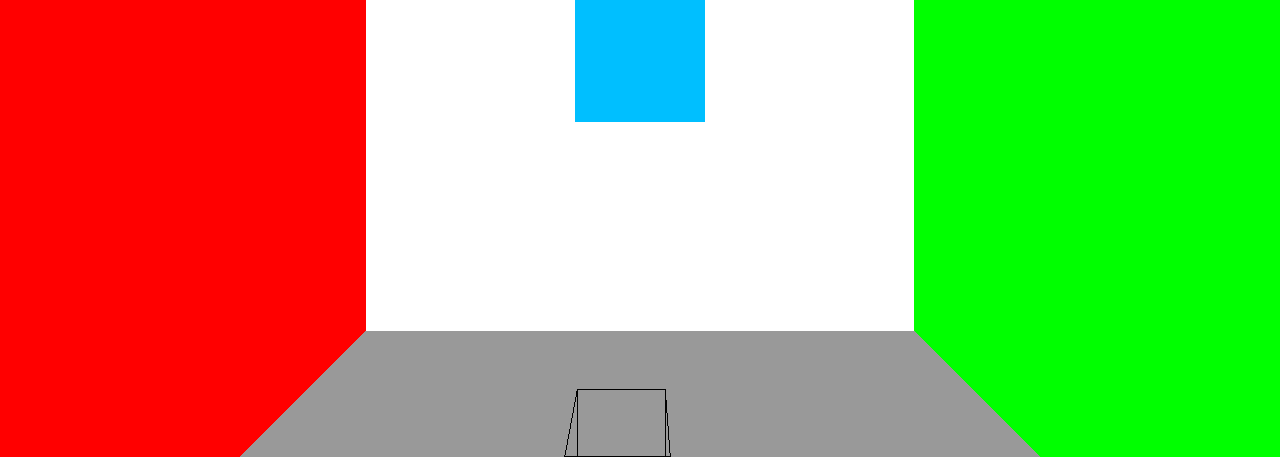
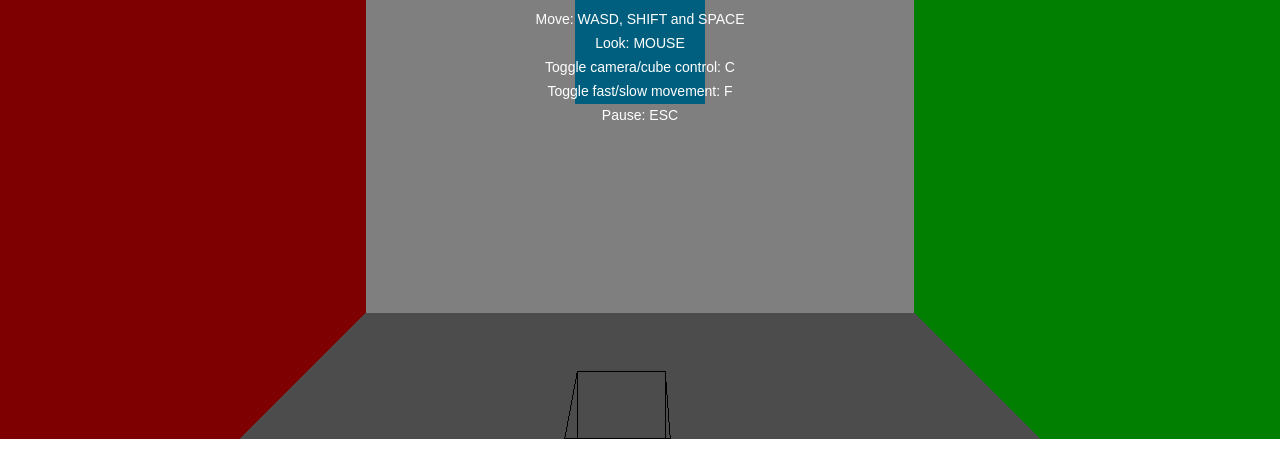
Before and after one commit to JUST0M/graphics-project, a plain HTML site: page index.html in a window 1280 px wide. Shown: the part 361-818 px from the top of the page. Drawn offline with nearby package versions, Linux system fonts and the light colour scheme; animation ran at ten frames a second.

Commit message:
Add timer and stop after N rounds

```diff
--- a/index.html
+++ b/index.html
@@ -4,12 +4,66 @@
     <meta charset="utf-8">
     <title>My first three.js app</title>
     <style>
+
         body { margin: 0; }
         canvas { width: 100%; height: 100% }
+
+        #blocker {
+            position: absolute;
+            width: 100%;
+            height: 100%;
+            background-color: rgba(0,0,0,0.5);
+        }
+
+        #instructions {
+            width: 100%;
+            height: 100%;
+
+            display: -webkit-box;
+            display: -moz-box;
+            display: box;
+
+            -webkit-box-orient: horizontal;
+            -moz-box-orient: horizontal;
+            box-orient: horizontal;
+
+            -webkit-box-pack: center;
+            -moz-box-pack: center;
+            box-pack: center;
+
+            -webkit-box-align: center;
+            -moz-box-align: center;
+            box-align: center;
+
+            color: #ffffff;
+            text-align: center;
+            font-family: Arial;
+            font-size: 14px;
+            line-height: 24px;
+
+            cursor: pointer;
+        }
+
+
     </style>
 </head>
 <body>
-<span style="opacity: 0.5">timer: </span><span id="timer" style="opacity: 0.4">0</span>
+<div id="timer" style="position: absolute; font-size: 50px;">0</div>
+<div id="blocker" style="display: block;">
+
+    <div id="instructions" style="">
+        <span id="finishTime" style="font-size:36px"></span>
+        <span style="font-size:36px">Click to play</span>
+        <br><br>
+        Move: WASD, SHIFT and SPACE<br>
+        Look: MOUSE<br>
+        Toggle camera/cube control: C<br>
+        Toggle fast/slow movement: F<br>
+        Pause: ESC
+    </div>
+
+</div>
+<!--<span>timer: </span><span id="timer">0</span> -->
 <script src="js/three.js"></script>
 <script src="js/scene.js" type="module"></script>
 </body>
--- a/js/scene.js
+++ b/js/scene.js
@@ -10,6 +10,7 @@ const MAX_XYZ = SAFE_ROOM_AREA / 2;
 const FAST_SPEED = 4;
 const SLOW_SPEED  = 0.5;
 const CUBE_CLOSENESS_THRESHOLD = 0.03;
+const NUM_ROUNDS = 5;
 
 const renderer = new THREE.WebGLRenderer();
 renderer.setPixelRatio( window.devicePixelRatio );
@@ -87,6 +88,9 @@ camera.position.y = -5;
 camera.rotation.order = "YZX";
 camera.lookAt(0, 0, 0);
 
+document.exitPointerLock = document.exitPointerLock    ||
+    document.mozExitPointerLock;
+
 let mouseLocked = false;
 let moveForward = false;
 let moveBack = false;
@@ -100,6 +104,7 @@ let movementSpeed = FAST_SPEED;
 let fKeyDown = false;
 let cKeyDown = false;
 let movingCam = true;
+let round = 1;
 function keyDownCallback(event) {
     const keyCode = event.code;
     if (keyCode == "KeyW") moveForward = true;
@@ -152,6 +157,40 @@ function cubeOnTarget() {
     )
 }
 
+function finish() {
+    // show the finish time
+    const finishTimeElem = document.getElementById("finishTime");
+    finishTimeElem .innerHTML = `COMPLETED IN ${time.toString()}ms\<br\>`;
+    finishTimeElem.style.display = '';
+
+    // Attempt to unlock pointer
+    document.exitPointerLock();
+    // reset timer
+    time = 0;
+    // show score
+
+    // reset variables
+    round = 1;
+    cube.position.x = 0;
+    cube.position.y = 0;
+    cube.position.z = 0;
+
+    camera.position.x = 0;
+    camera.position.y = -5;
+    camera.position.z = 0;
+    camera.lookAt(0, 0, 0);
+
+    objToMove = camera;
+    movementSpeed = FAST_SPEED;
+
+    moveForward = false; moveBack = false;
+    moveRight = false; moveLeft = false;
+    moveUp = false; moveDown = false;
+
+    moveTargetCube();
+}
+
+
 function animate() {
     requestAnimationFrame( animate );
     const delta = clock.getDelta();
@@ -174,7 +213,13 @@ function animate() {
     if (moveUp && objToMove.position.z < SAFE_AREA / 2) objToMove.translateY(moveDistance);
     if (moveDown && objToMove.position.z > -SAFE_AREA / 2) objToMove.translateY(-moveDistance);
      */
-    if (cubeOnTarget()) moveTargetCube();
+    if (cubeOnTarget()) {
+        if (round === NUM_ROUNDS) finish();
+        else {
+            moveTargetCube();
+            round++;
+        }
+    }
 
     if (moveForward) objToMove.translateZ(-moveDistance);
     if (moveBack) objToMove.translateZ(moveDistance);
@@ -222,10 +267,14 @@ function changeCallback(event) {
         document.removeEventListener("keyup", keyUpCallback, false);
         document.removeEventListener("mousemove", moveCallback, false);
         mouseLocked = false;
+        // Show instructions
+        document.getElementById("blocker").style.display = "block";
     } else {
         document.addEventListener("keydown", keyDownCallback, false);
         document.addEventListener("keyup", keyUpCallback, false);
         document.addEventListener("mousemove", moveCallback, false)
+        document.getElementById("blocker").style.display = "none";
+        document.getElementById("finishTime").style.display = 'none';
         mouseLocked = true;
     }
 }
@@ -241,7 +290,12 @@ function moveCallback(event) {
         0;
 }
 
-// lock pointer
-
+let time = 0;
+const timer = setInterval(function() {
+    // Stop timer while paused/not started
+    if (!mouseLocked) return;
+    document.getElementById("timer").innerHTML = time.toString();
+    time++;
+}, 100);
 
 animate();
```
